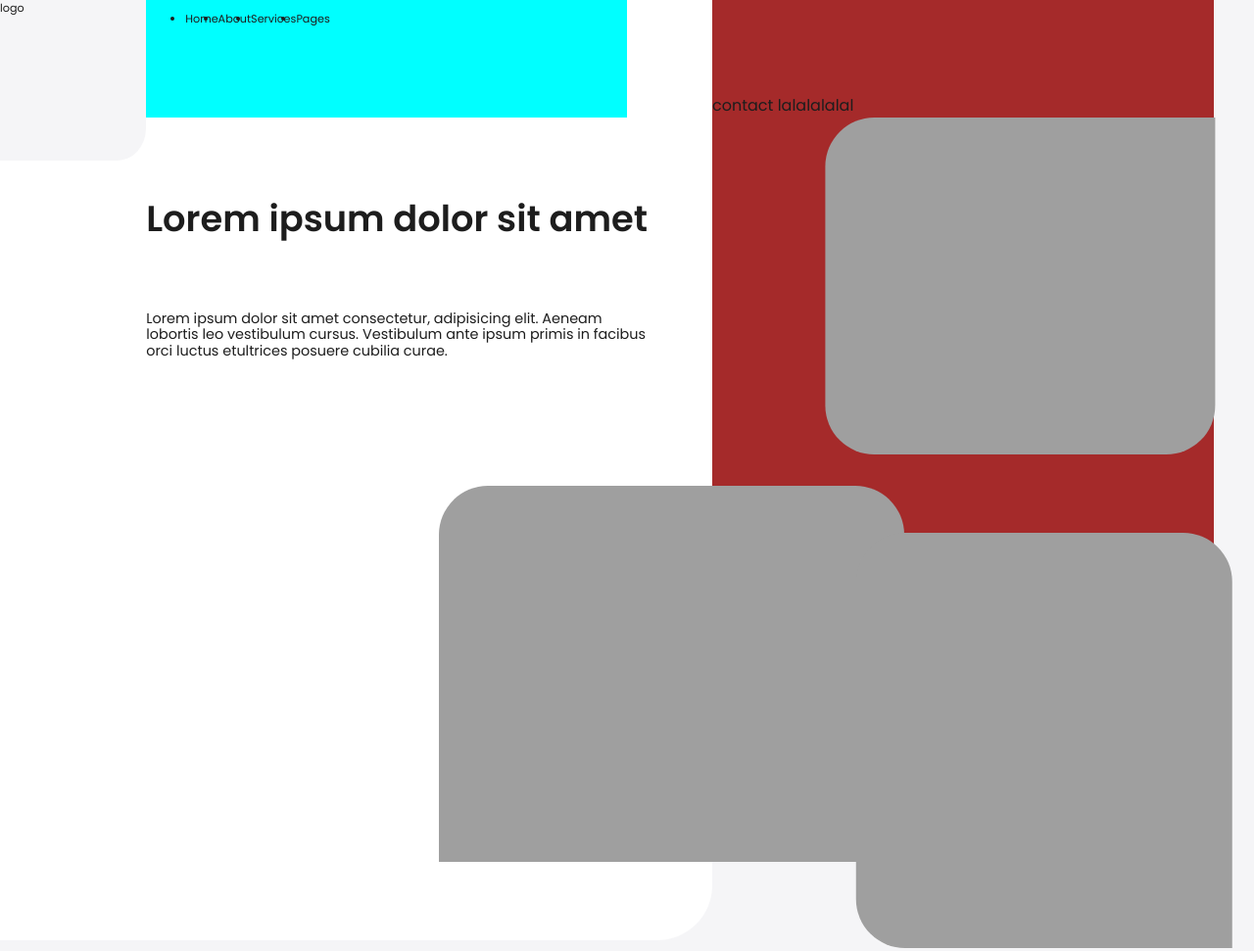
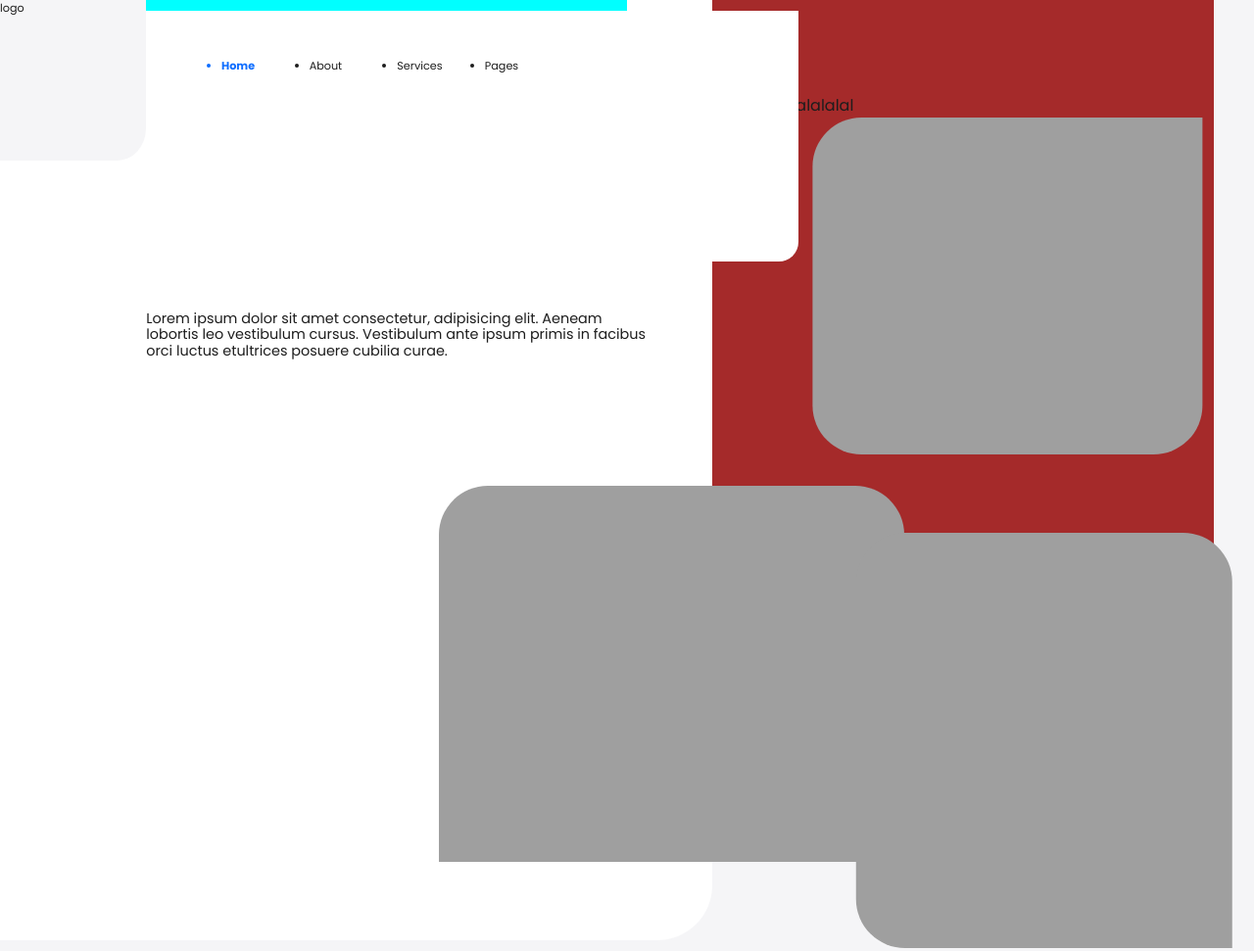
Before and after one commit to AniaPas/IPGHealth-recruitment-project, a website: page views/index.html in a window 1280 px wide. Shown: the top 971 px of the page at 98% size. Drawn offline with Linux system fonts and the light colour scheme.

Commit message:
styling the nav

```diff
--- a/sass/custom.scss
+++ b/sass/custom.scss
@@ -27,9 +27,6 @@ body {
       grid-template-areas:
         "a "
         "b";
-      //grid-template-rows: repeat(12, 1fr);
-      //width: 100vw;
-      //height: 100vh;
 
       .nav-container {
         font-size: 0.7rem;
@@ -47,10 +44,22 @@ body {
           border-radius: 0 0 20% 0;
         }
         .navigation-list {
-          position: sticky;
+          position: fixed;
           top: 0;
           display: flex;
           flex-direction: row;
+          background-color: $white;
+          width: 40vw;
+          height: 20vh;
+          padding: 6vh 6vw;
+          border-radius: 0 0 20px 20px;
+          .navigation-list_element {
+            width: 7vw;
+            &:first-child {
+              font-weight: $bold3;
+              color: $blue;
+            }
+          }
         }
       }
       .intro {
@@ -83,7 +92,7 @@ body {
         height: 38vh;
         @include rectangle;
         transform: scale(-1);
-        margin-left: 9vw;
+        margin-left: 8vw;
         margin-bottom: 2vh;
       }
     }
```
Also changed, not shown: sass/custom.css, 1 other file.
